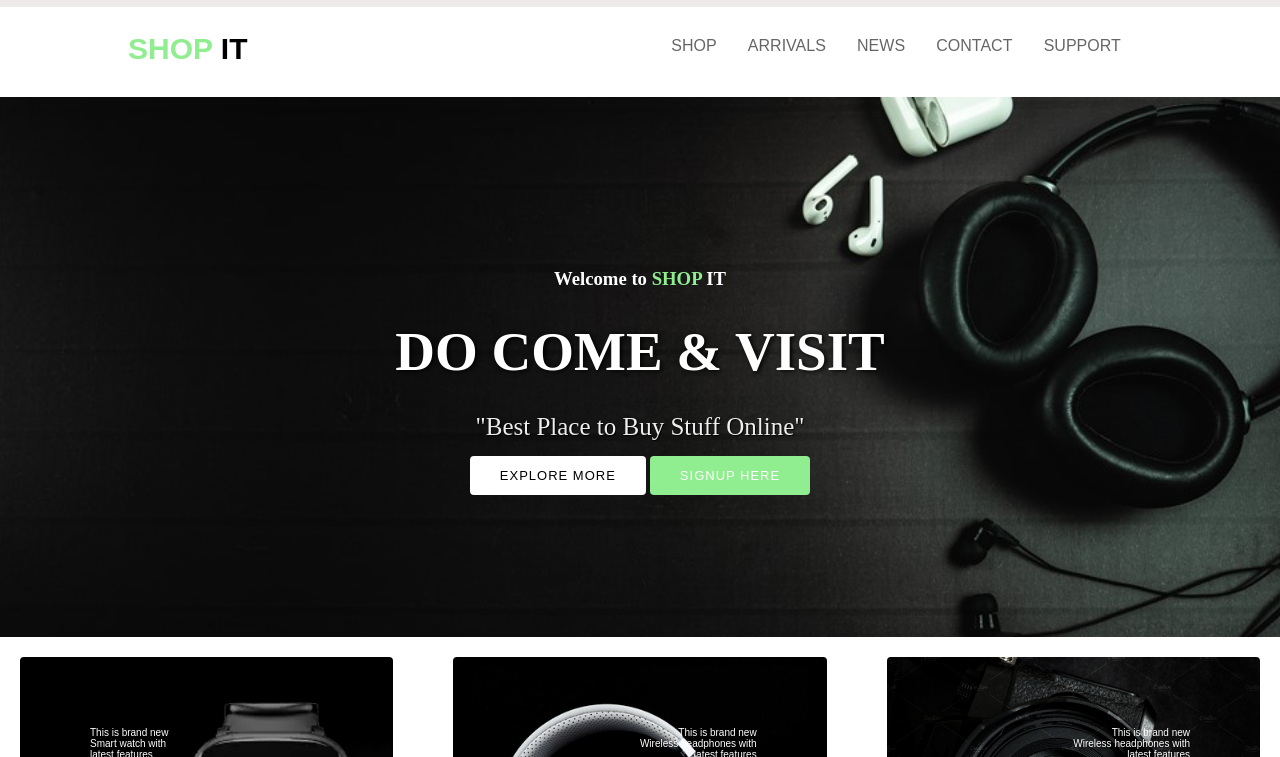
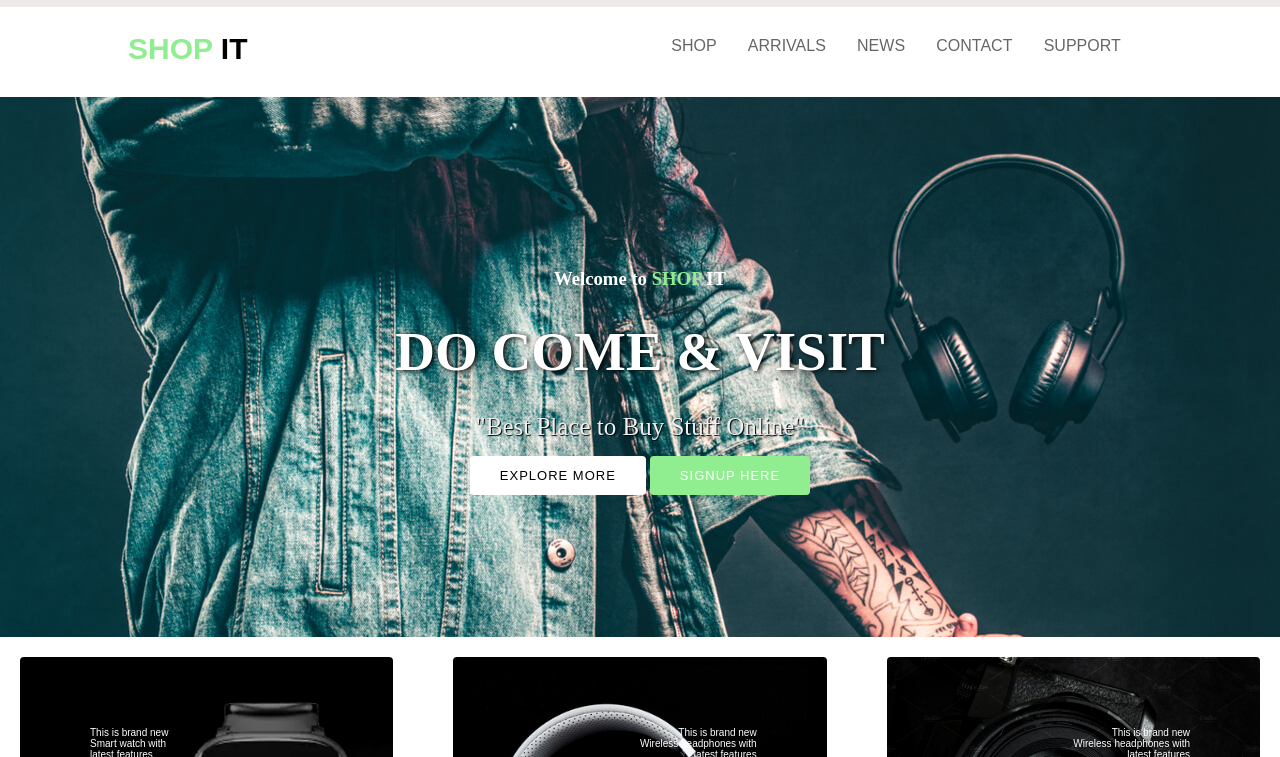
Before and after one commit to hamzaa1233/myweb, a plain HTML site: page index.html in a window 1280 px wide. Shown: the part 43-800 px from the top of the page. Drawn offline with Linux system fonts and the light colour scheme.

Commit message:
Update index.css

```diff
--- a/index.css
+++ b/index.css
@@ -142,7 +142,7 @@ nav .menu a{
 
 main{
 
-	background-image: url(topimg.jpg);
+	background-image: url(topimg2.jpg);
 	background-repeat: no-repeat;
 	background-size: cover;
 	width: 100%;
```
